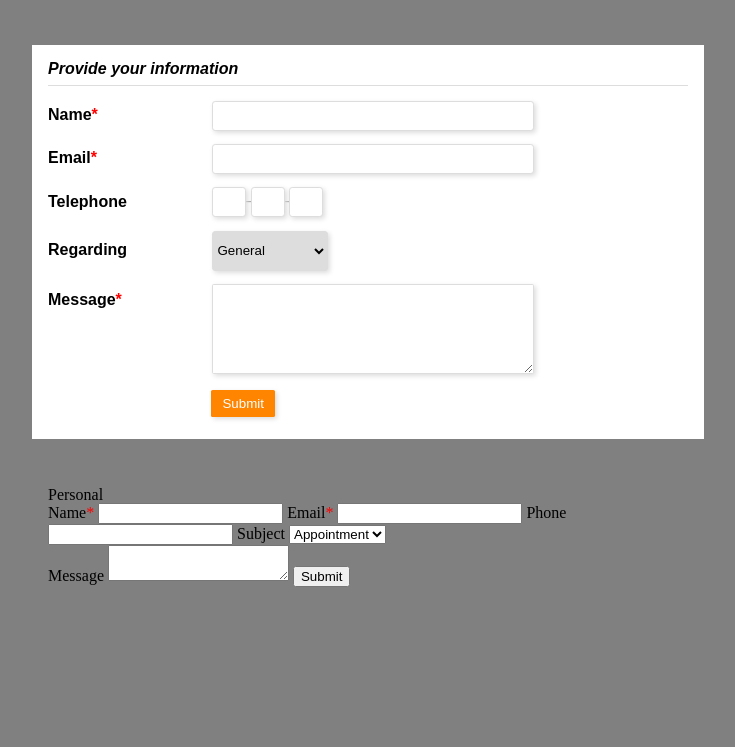
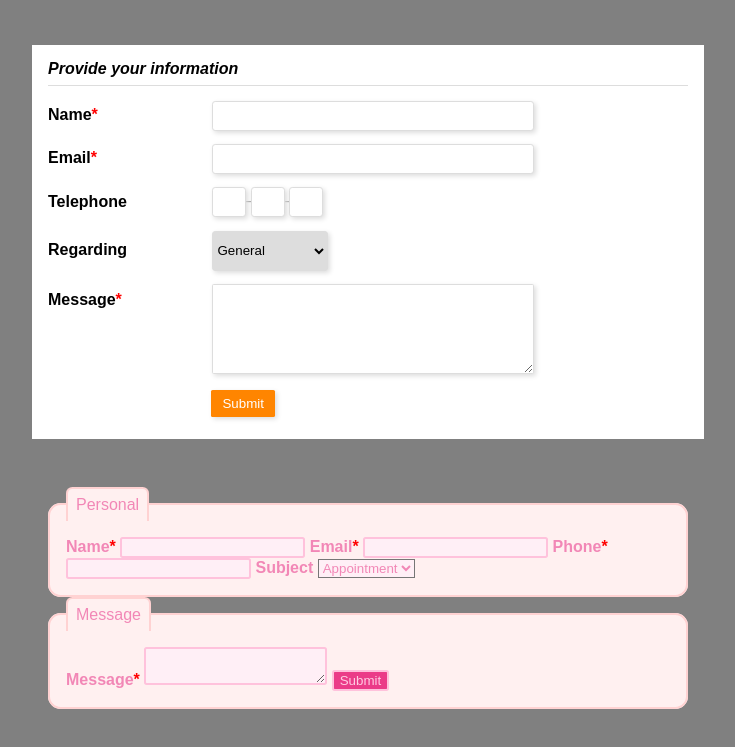
Before and after one commit to hermelen/formulaires, a plain HTML site: page index.html in a window 1280 px wide. Shown: the part 473-1220 px from the top of the page, without its empty margins (272-1007 px from the left). Before the commit the page ends 1108 px from the top, so only its background shows below. Drawn offline with Linux system fonts and the light colour scheme.

Commit message:
Third Form CSS color and border

```diff
--- a/css/style.css
+++ b/css/style.css
@@ -167,3 +167,59 @@ z-index: 0;
   vertical-align: top;
   padding-top: 15px;
 }
+/*========================= THIRD FORM =====================================*/
+
+#third-form {
+ font-family: sans-serif;
+}
+
+#third-form fieldset{
+ background-color: #fff0f0;
+ border: 2px solid #ffd2d2;
+ border-radius: 0.8em;
+ padding: 1em;
+ color: #f287b6;
+}
+
+#third-form legend{
+  border-style: solid solid none solid;
+  border-color: #ffd2d2;
+  background-color: #fff0f0;
+  border-width: 2px;
+  border-radius: 0.4em 0.4em 0 0;
+  padding: 0.5em;
+}
+
+#third-form label {
+  font-weight: bold;
+}
+
+#third-form select {
+  background-color: #ffeff6;
+  color: #f287b6;
+}
+#third-form input[name="sub3"] {
+  background-color: #eb3b88;
+  color: #ffcbe2;
+}
+
+#third-form input, #third-form textarea{
+  border-radius: 0.2em;
+  border: 2px solid #ffc2dc;
+  background-color: #ffeff6;
+}
+#third-form {
+
+}
+#third-form {
+
+}
+#third-form {
+
+}
+#third-form {
+
+}
+#third-form {
+
+}
--- a/index.html
+++ b/index.html
@@ -79,7 +79,7 @@
             <label for="email3">Email<sup>*</sup></label>
             <input type="email" name="email3" id="email3" value="">
 
-            <label for="phone3">Phone</label>
+            <label for="phone3">Phone<sup>*</sup></label>
             <input type="tel" name="phone3" id="phone3" value="">
 
             <label for="subject3">Subject</label>
@@ -90,7 +90,8 @@
             </select>
         </fieldset>
         <fieldset>
-            <label for="text3">Message</label>
+          <legend>Message</legend>
+            <label for="text3">Message<sup>*</sup></label>
             <textarea id="text3" name="text3"></textarea>
 
             <input type="submit" name="sub3" value="Submit">
```
